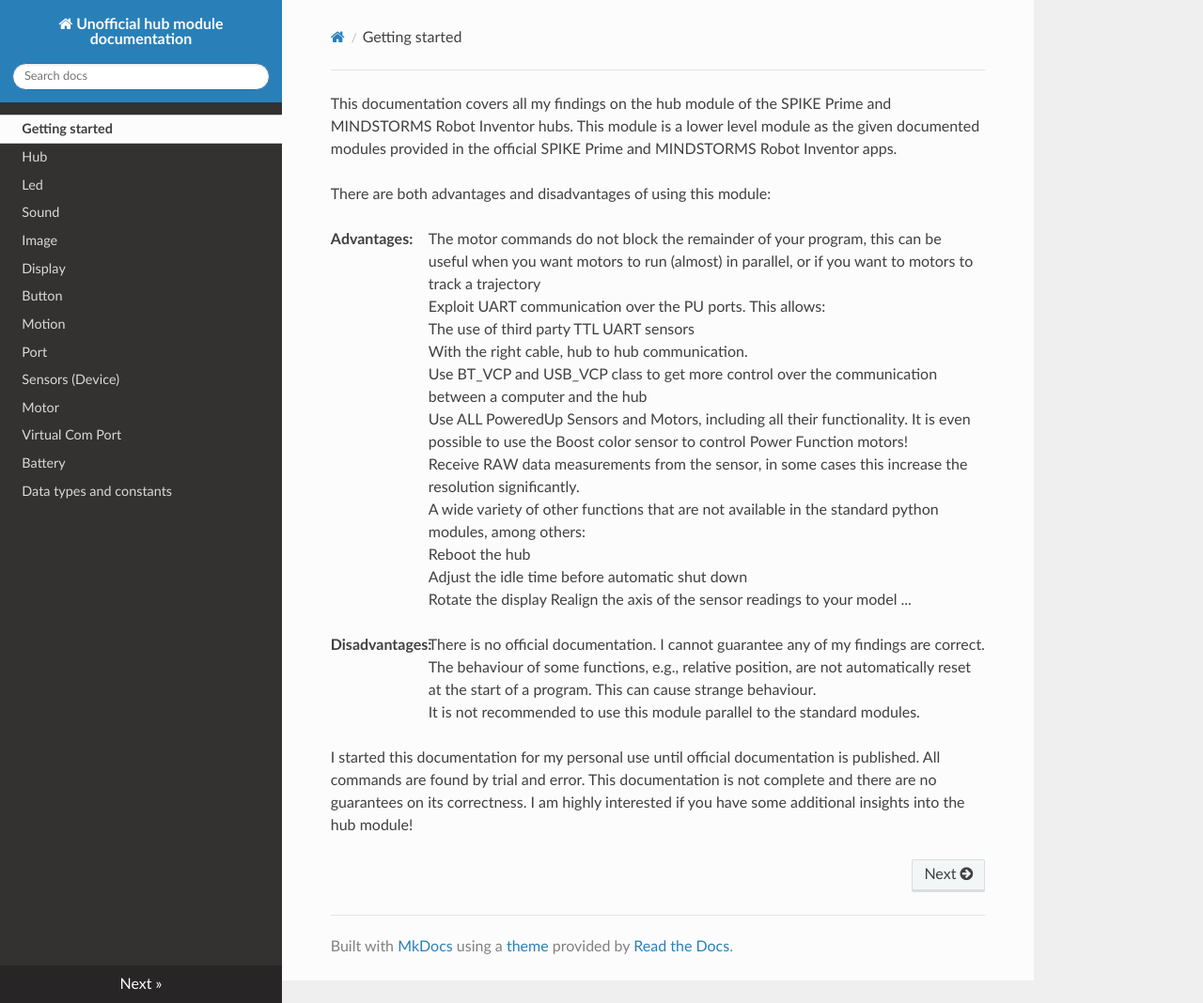
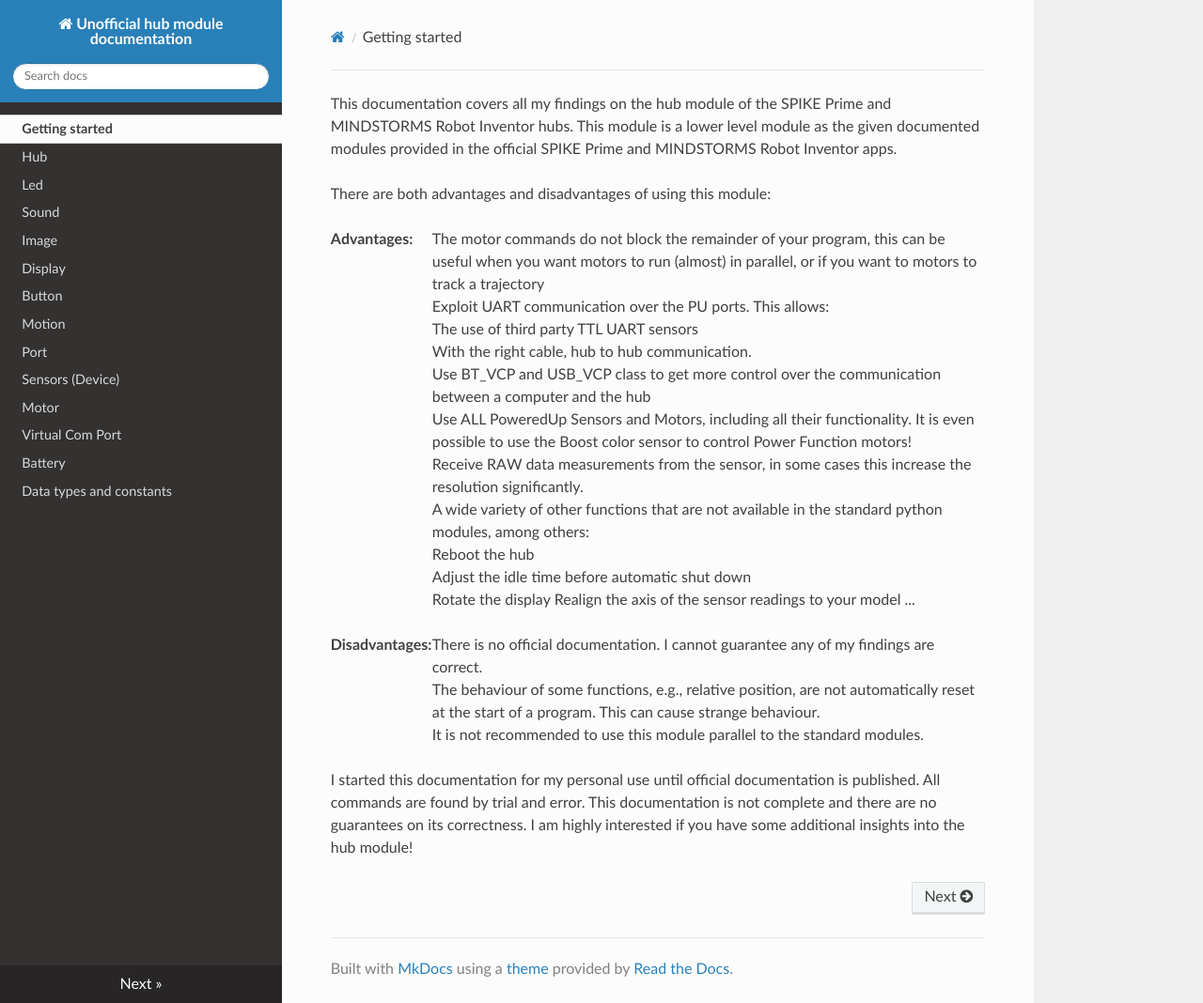
Before and after one commit to NStrijbosch/hub-module-notes, an MkDocs documentation site: the page built from docs/index.md, in a window 1280 px wide and 1068 px high. Shown: the whole window at 94% size. Built offline with MkDocs 1.6.1, drawn with Linux system fonts in a browser that asks for light colours; nearby versions of some CDN libraries.

Commit message:
Update custom.css

```diff
--- a/docs/custom.css
+++ b/docs/custom.css
@@ -1,12 +1,12 @@
 /* a { text-decoration: overline;  background-color: yellow !important;}
 a:hover { text-decoration: underline; background-color: yellow;}
 a.toctree-12 { background-color: yellow;} */
-.section ul { list-style: none !important; margin-left: 80px; margin-top:-3em;}
+.section ul { list-style: none !important; margin-left: 84px; margin-top:-3em;}
 .section li { list-style: none !important}
 .toctree-l2 a {margin-left: 0em;}
 .toctree-l3 {margin-left: 2em;}
 .hljs {background: #000000;
-        color: white; border-top:  none; margin-left: 104px;}
+        color: white; border-top:  none; margin-left: 108px;}
 
 code {    background: #e7f2fa;    color: #2980B9;  font-weight: bold;  border-top: solid 3px #6ab0de; margin: 6px 0; padding: 6px;}
 h1 {font-size: 150%;}
```
